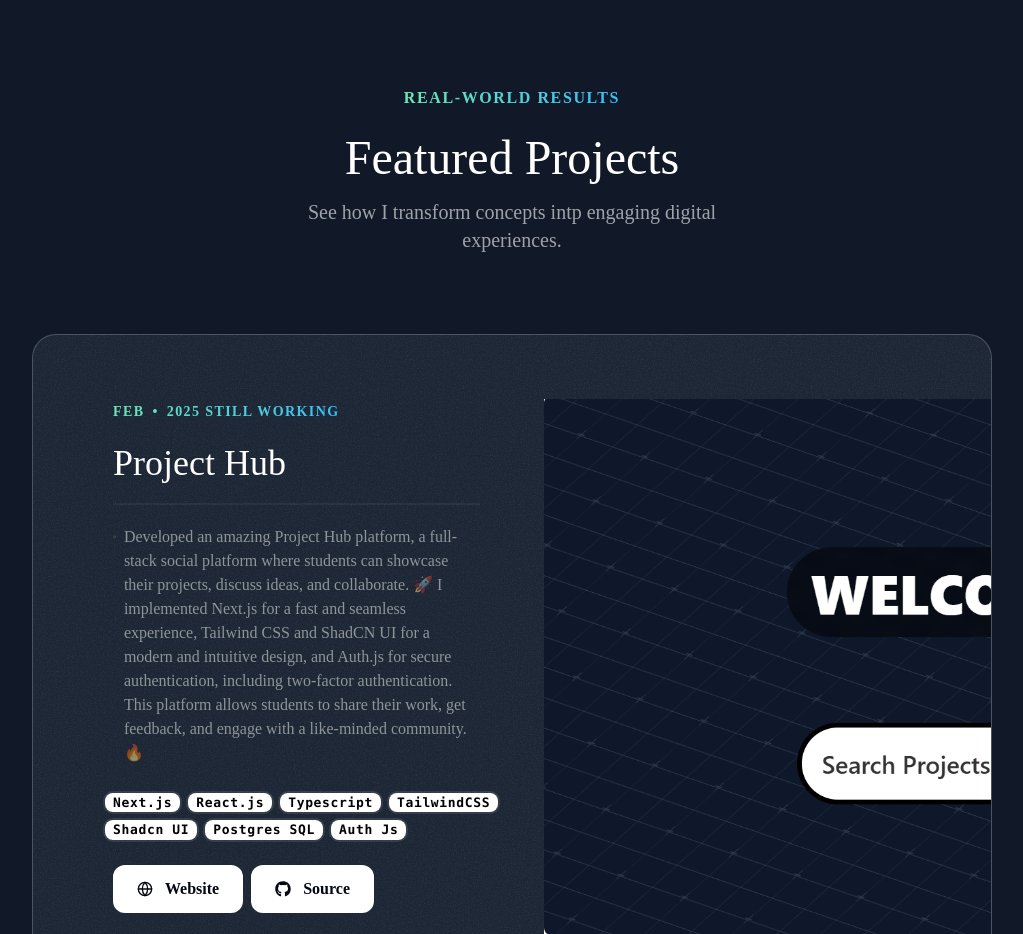
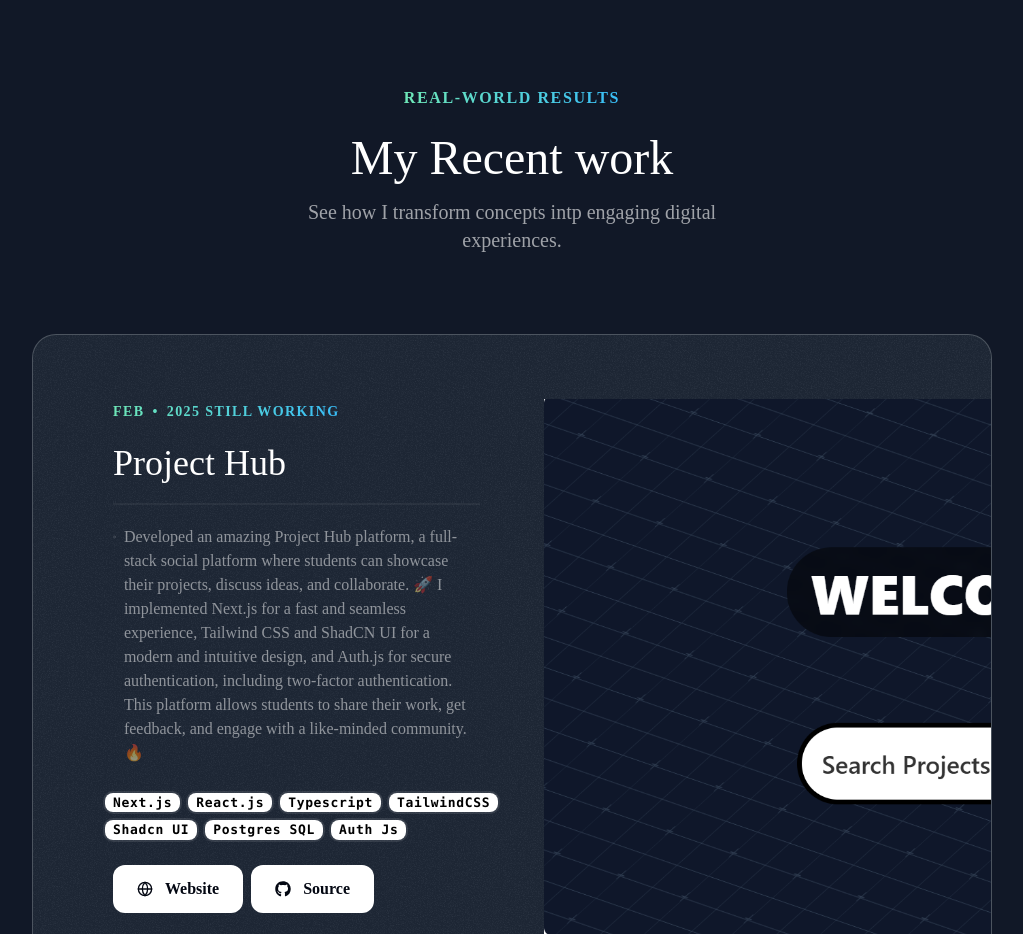
Before and after one commit to GAURAV07C/gaurav07c_portfolio, a Next.js app: page / in a window 1280 px wide. Shown: the part 1980-2914 px from the top of the page, without its empty margins (128-1151 px from the left). Built offline with nearby package versions, Linux system fonts and the light colour scheme; a web font is replaced by a local one.

Commit message:
fix: update title in Projects section from "Featured Projects" to "My Recent work"

```diff
--- a/src/sections/Projects.tsx
+++ b/src/sections/Projects.tsx
@@ -17,7 +17,7 @@ export const ProjectsSection = () => {
       <div className="container">
         <SectionHeader
           eyebrow="Real-world Results"
-          title="Featured Projects"
+          title="My Recent work"
           description="See how I transform concepts intp engaging digital experiences."
         />
 
```
